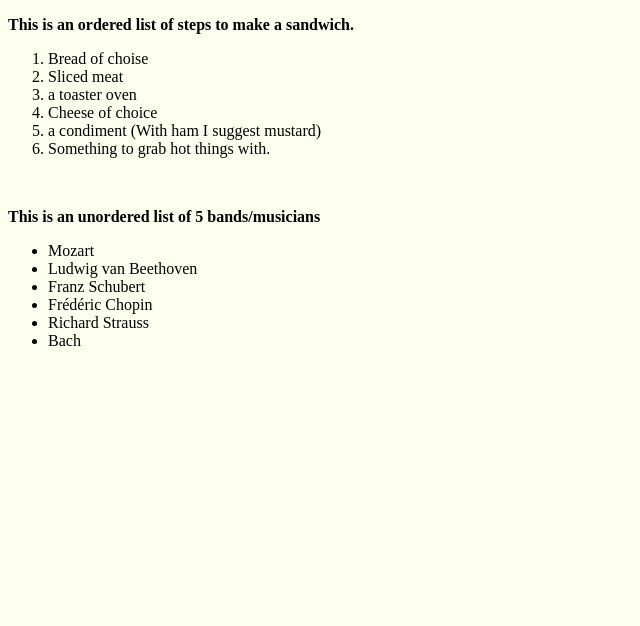
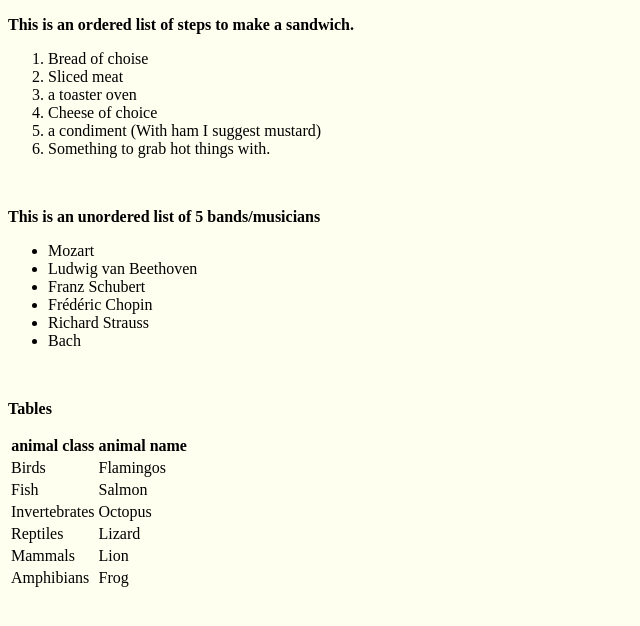
Before and after one commit to ArtemH86/firststeps.io, a plain HTML site: page myfirsthtml/bonus.html in a window 1280 px wide. Shown: the whole page, without its empty margins (0-640 px from the left). Drawn offline with Linux system fonts and the light colour scheme.

Commit message:
added table in bonus.html

```diff
--- a/myfirsthtml/bonus.html
+++ b/myfirsthtml/bonus.html
@@ -30,5 +30,43 @@
                 </ul>
             </div>
             <br>
+            <strong><p>Tables</p></strong>
+
+            <table>
+                <tr>
+                  <th>animal class</th>
+                  <th>animal name</th>
+                </tr>
+
+                <tr>
+                  <td>Birds</td>
+                  <td>Flamingos</td>
+                </tr>
+
+                <tr>
+                    <td>Fish</td>
+                    <td>Salmon</td>
+                  </tr>
+
+                <tr>
+                  <td>Invertebrates</td>
+                  <td>Octopus</td>
+                </tr>
+
+                <tr>
+                    <td>Reptiles</td>
+                    <td>Lizard</td>
+                </tr>
+
+                <tr>
+                    <td>Mammals</td>
+                    <td>Lion</td>
+                </tr>
+
+                <tr>
+                    <td>Amphibians</td>
+                    <td>Frog</td>
+                </tr>
+            </table>
 		</body>
 </html>
```
